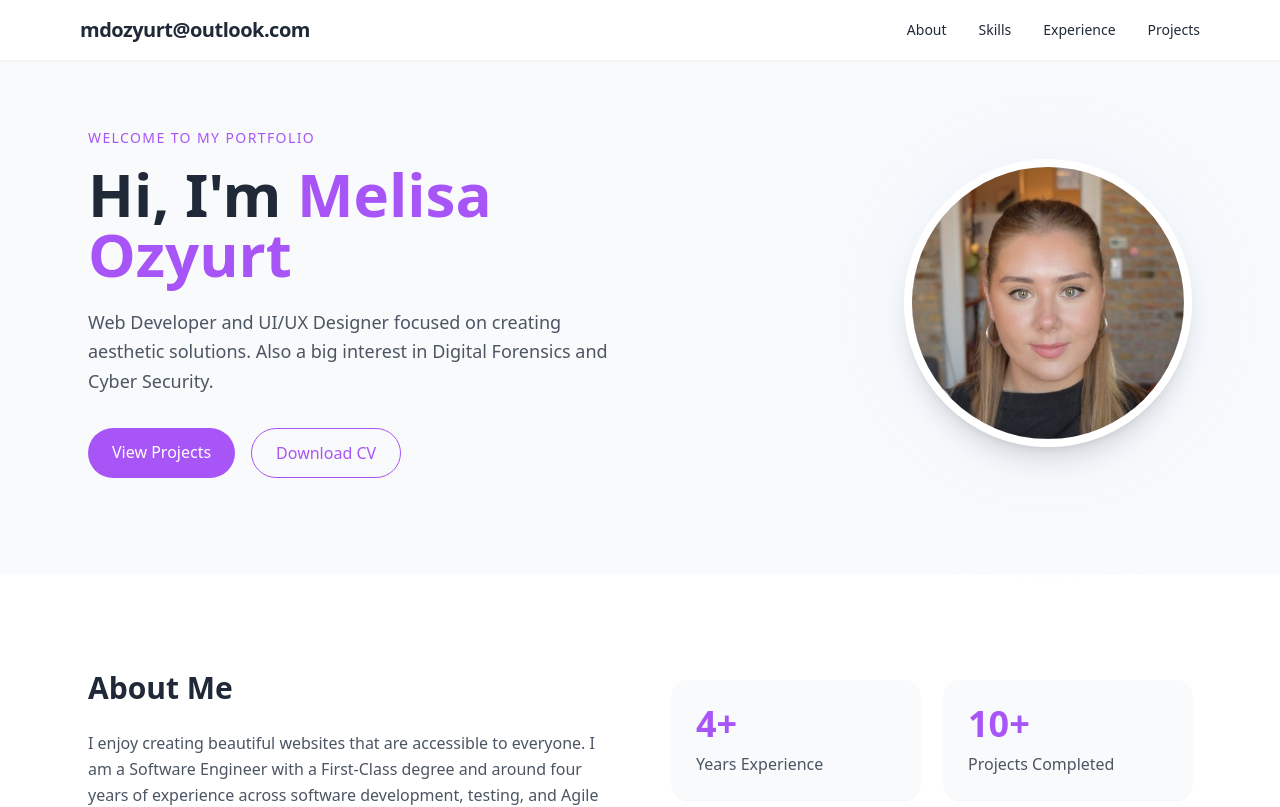
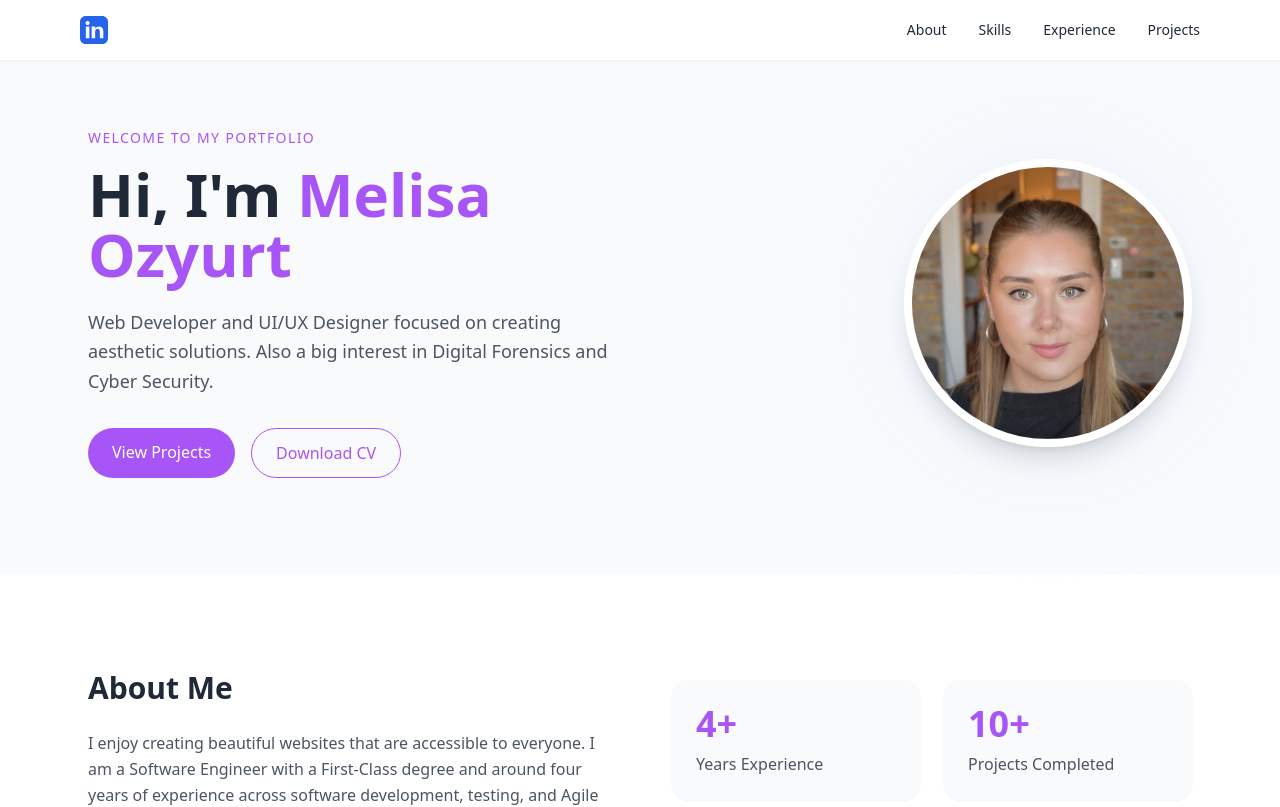
Before and after one commit to millyhx/portfolio, a Vue app: page / in a window 1280 px wide. Shown: the top 807 px of the page. Built offline with nearby package versions, Linux system fonts and the light colour scheme.

Commit message:
removing personal info and replacing with linkedIn

```diff
--- a/src/App.vue
+++ b/src/App.vue
@@ -5,9 +5,27 @@
     <header class="fixed top-0 w-full bg-white shadow-sm z-50">
       <div class="max-w-6xl mx-auto flex justify-between items-center p-4">
 
-        <h1 class="text-xl font-bold tracking-tight">
-          mdozyurt@outlook.com
-        </h1>
+      <a href="https://www.linkedin.com/in/melisa-o-0a9a3a15b/"
+        target="_blank"
+        rel="noopener noreferrer"
+        class="flex items-center gap-2 text-xl font-bold tracking-tight text-blue-600 hover:text-blue-800">
+
+        <!-- LinkedIn SVG Icon -->
+        <svg xmlns="http://www.w3.org/2000/svg"
+            width="28" height="28" viewBox="0 0 24 24" fill="currentColor">
+          <path d="M19 0h-14c-2.761 0-5 2.239-5 5v14c0
+                  2.761 2.239 5 5 5h14c2.761 0 5-2.239
+                  5-5v-14c0-2.761-2.239-5-5-5zm-11
+                  19h-3v-10h3v10zm-1.5-11.268c-.966
+                  0-1.75-.79-1.75-1.764s.784-1.764
+                  1.75-1.764 1.75.79 1.75
+                  1.764-.784 1.764-1.75
+                  1.764zm13.5 11.268h-3v-5.604c0-3.368-4-3.113-4
+                  0v5.604h-3v-10h3v1.765c1.396-2.586
+                  7-2.777 7 2.476v5.759z"/>
+        </svg>
+      </a>
+
 
         <!-- Desktop Nav -->
         <nav class="hidden md:flex space-x-8 text-sm font-medium">
```
